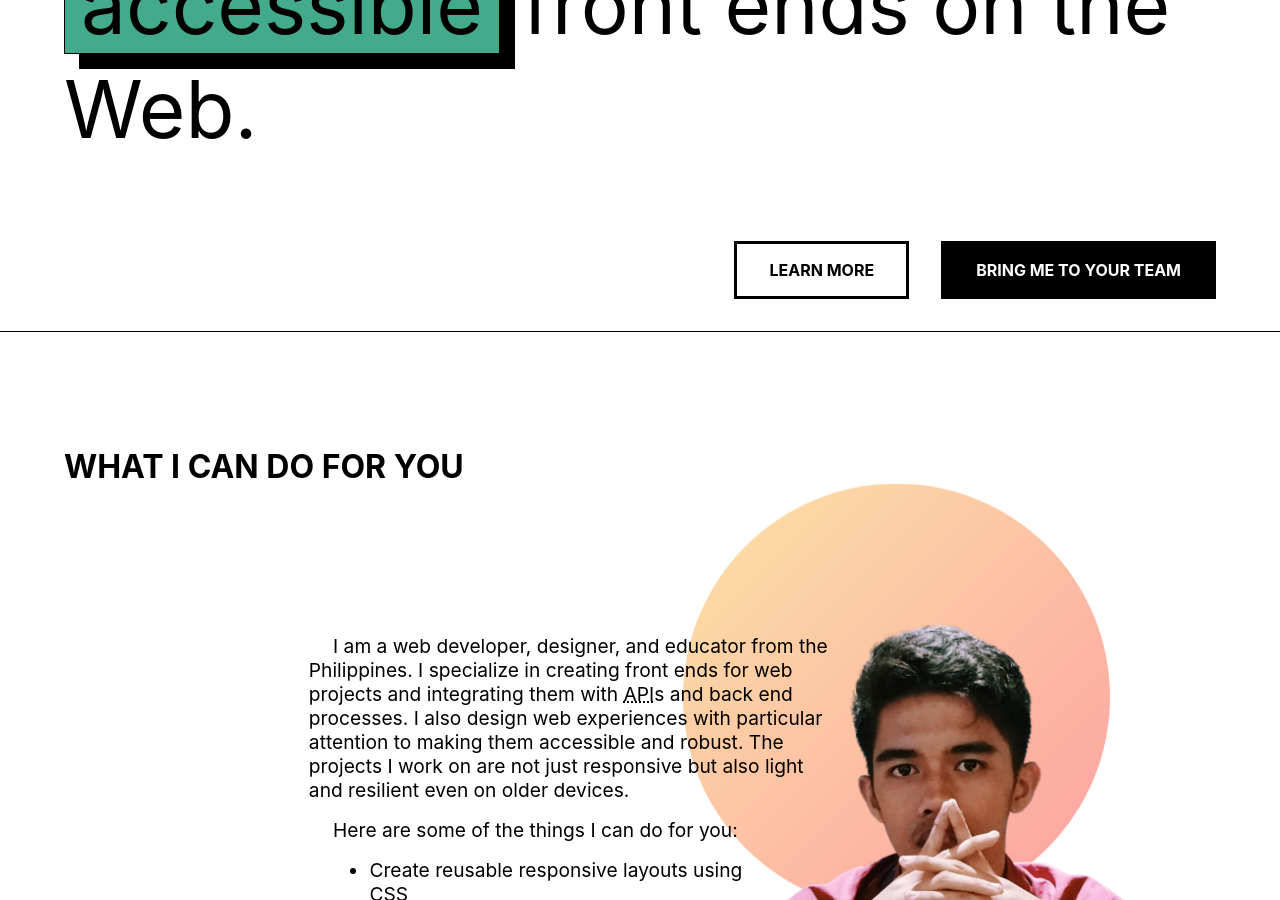
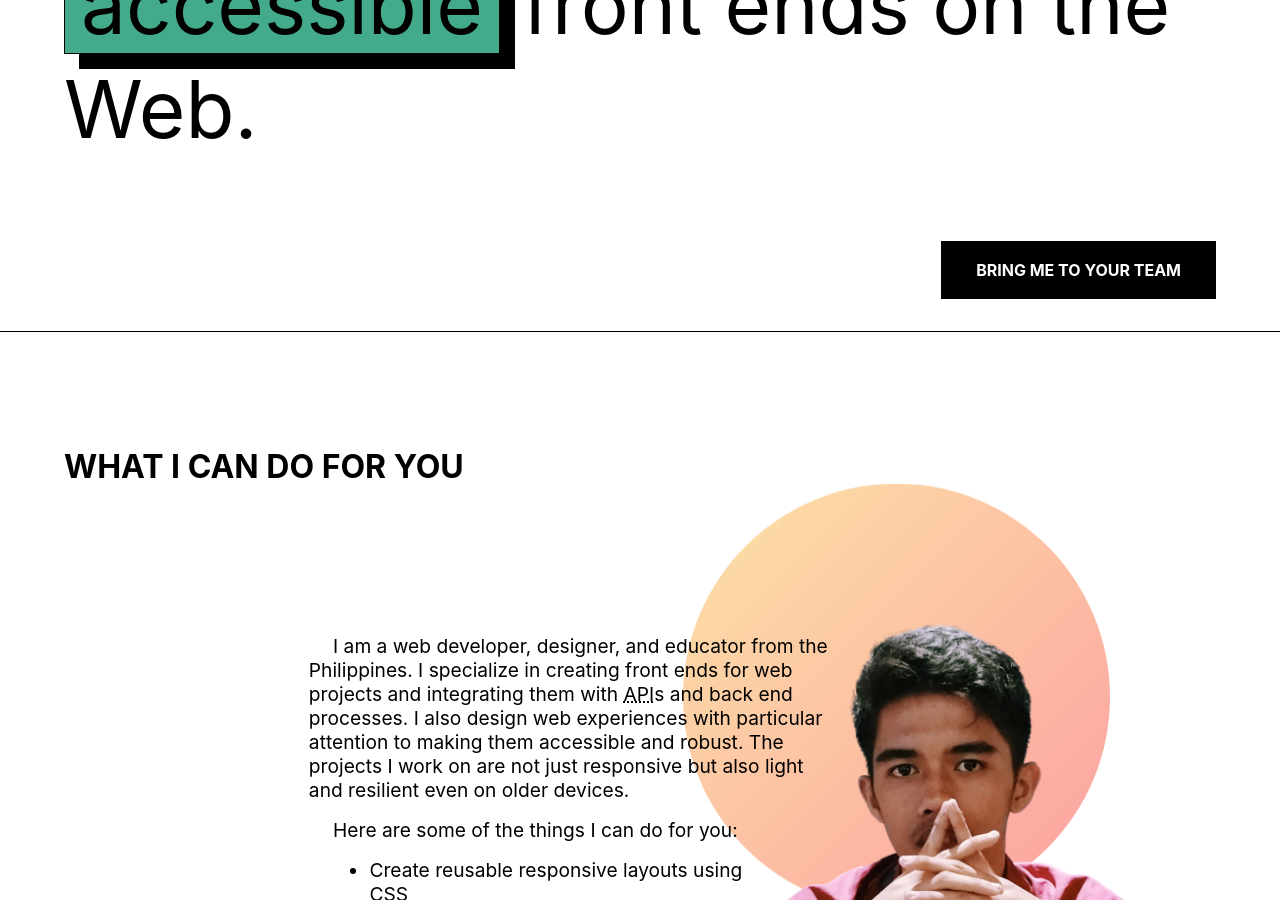
Before and after one commit to maniczirconium/maniczirconium.github.io, a Jekyll site: the page built from index.html, in a window 1280 px wide and 900 px high, scrolled down 332 px. Built offline with Jekyll 4.4.1, drawn with Linux system fonts in a browser that asks for light colours; the list of posts is cut into pages by our own code; comment, search, counter and statistics services are not loaded.

Commit message:
:bug: Removed "Learn More" link on front apge

```diff
--- a/index.html
+++ b/index.html
@@ -8,7 +8,6 @@ layout: default
   <header class="page__banner">
     <p>I develop <span class="highlighted" style="--highlightIndex: 3">robust</span> and <span class="highlighted" style="--highlightIndex: 4">accessible</span> front ends on the Web.</p>
     <div class="banner-actions">
-      <a href="#!" class="btn">Learn more</a>
       <a href="/hire-me/" class="btn btn--cta">Bring me to your team</a>
     </div>
   </header>
```
